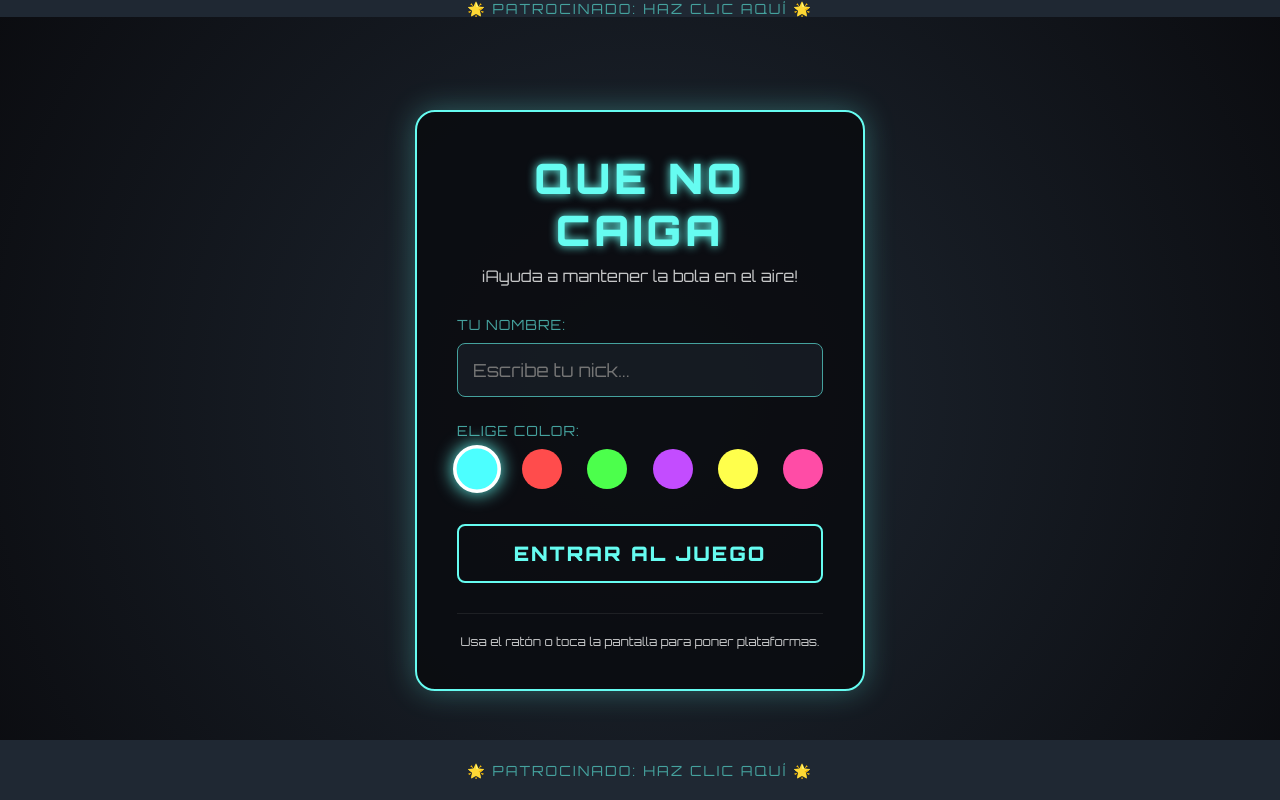
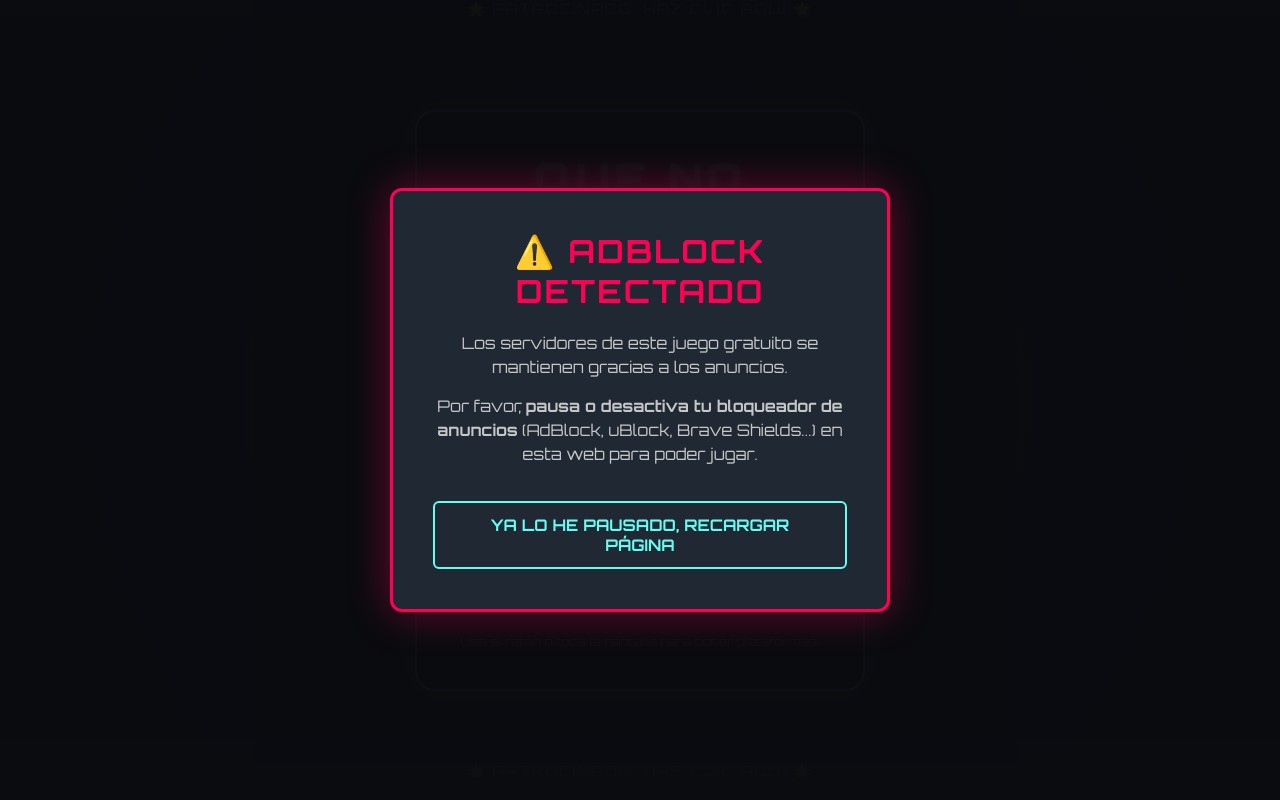
Before and after one commit to emiliorodriguezllamas-gif/Que-no-caiga, a website: page public/index.html in a window 1280 px wide. Drawn offline with nearby package versions, Linux system fonts and the light colour scheme; no server answers.

Commit message:
Add files via upload

```diff
--- a/public/index.html
+++ b/public/index.html
@@ -92,8 +92,51 @@
         </a>
     </div>
 
+    <!-- Pantalla Anti-AdBlock -->
+    <div id="adblock-overlay" class="hidden">
+        <div class="adblock-content">
+            <h2>⚠️ AdBlock Detectado</h2>
+            <p>Los servidores de este juego gratuito se mantienen gracias a los anuncios.</p>
+            <p>Por favor, <strong>pausa o desactiva tu bloqueador de anuncios</strong> (AdBlock, uBlock, Brave Shields...) en esta web para poder jugar.</p>
+            <button onclick="window.location.reload()">Ya lo he pausado, recargar página</button>
+        </div>
+    </div>
+
     <script src="/socket.io/socket.io.js"></script>
     <script src="client.js"></script>
+
+    <!-- Detector de Adblocker -->
+    <script>
+        window.addEventListener('load', () => {
+            setTimeout(() => {
+                let isBlocked = false;
+
+                // Forma 1: Detectar bloqueos de elementos visuales (clases trampa que suelen ocultar)
+                const adTest = document.createElement('div');
+                adTest.innerHTML = '&nbsp;';
+                adTest.className = 'adsbox ad-container ad-banner pub_300x250';
+                adTest.style.position = 'absolute';
+                adTest.style.top = '-1000px';
+                document.body.appendChild(adTest);
+
+                if (adTest.offsetHeight === 0) {
+                    isBlocked = true;
+                }
+                adTest.remove();
+
+                // Forma 2: Intentar hacer ping falso a la URL de Monetag que suelen bloquear (Fetch API)
+                fetch('https://5gvci.com/act/files/tag.min.js', { mode: 'no-cors' })
+                    .catch(() => {
+                        // Si falla la petición (porque el cliente lo bloquea tipo ERR_BLOCKED_BY_CLIENT) saltará aquí
+                        document.getElementById('adblock-overlay').classList.remove('hidden');
+                    });
+
+                if (isBlocked) {
+                    document.getElementById('adblock-overlay').classList.remove('hidden');
+                }
+            }, 1000); // Dar 1 segundo al AdBlocker para que haga efecto antes de comprobar
+        });
+    </script>
 </body>
 
 </html>
--- a/public/style.css
+++ b/public/style.css
@@ -512,3 +512,65 @@ html {
         height: 30px;
     }
 }
+
+/* Pantalla Anti-AdBlocker */
+#adblock-overlay {
+    position: fixed;
+    top: 0;
+    left: 0;
+    width: 100%;
+    height: 100%;
+    background: rgba(11, 12, 16, 0.98);
+    display: flex;
+    justify-content: center;
+    align-items: center;
+    z-index: 9999; /* Por encima de todo, incluido Lobby */
+    pointer-events: auto;
+}
+
+.adblock-content {
+    background: #1f2833;
+    border: 3px solid #ff0055;
+    padding: 40px;
+    border-radius: 12px;
+    text-align: center;
+    box-shadow: 0 0 40px rgba(255, 0, 85, 0.4);
+    max-width: 500px;
+    width: 90%;
+}
+
+.adblock-content h2 {
+    color: #ff0055;
+    font-size: 32px;
+    margin-bottom: 20px;
+    text-transform: uppercase;
+    letter-spacing: 2px;
+}
+
+.adblock-content p {
+    color: #c5c6c7;
+    margin-bottom: 15px;
+    font-size: 16px;
+    line-height: 1.5;
+}
+
+.adblock-content button {
+    margin-top: 20px;
+    background-color: transparent;
+    color: #66fcf1;
+    border: 2px solid #66fcf1;
+    padding: 12px 25px;
+    font-size: 16px;
+    font-family: inherit;
+    font-weight: bold;
+    border-radius: 6px;
+    cursor: pointer;
+    transition: 0.3s;
+    text-transform: uppercase;
+}
+
+.adblock-content button:hover {
+    background-color: #66fcf1;
+    color: #0b0c10;
+    box-shadow: 0 0 15px #66fcf1;
+}
```
Also changed, not shown: public/favicon.png.
